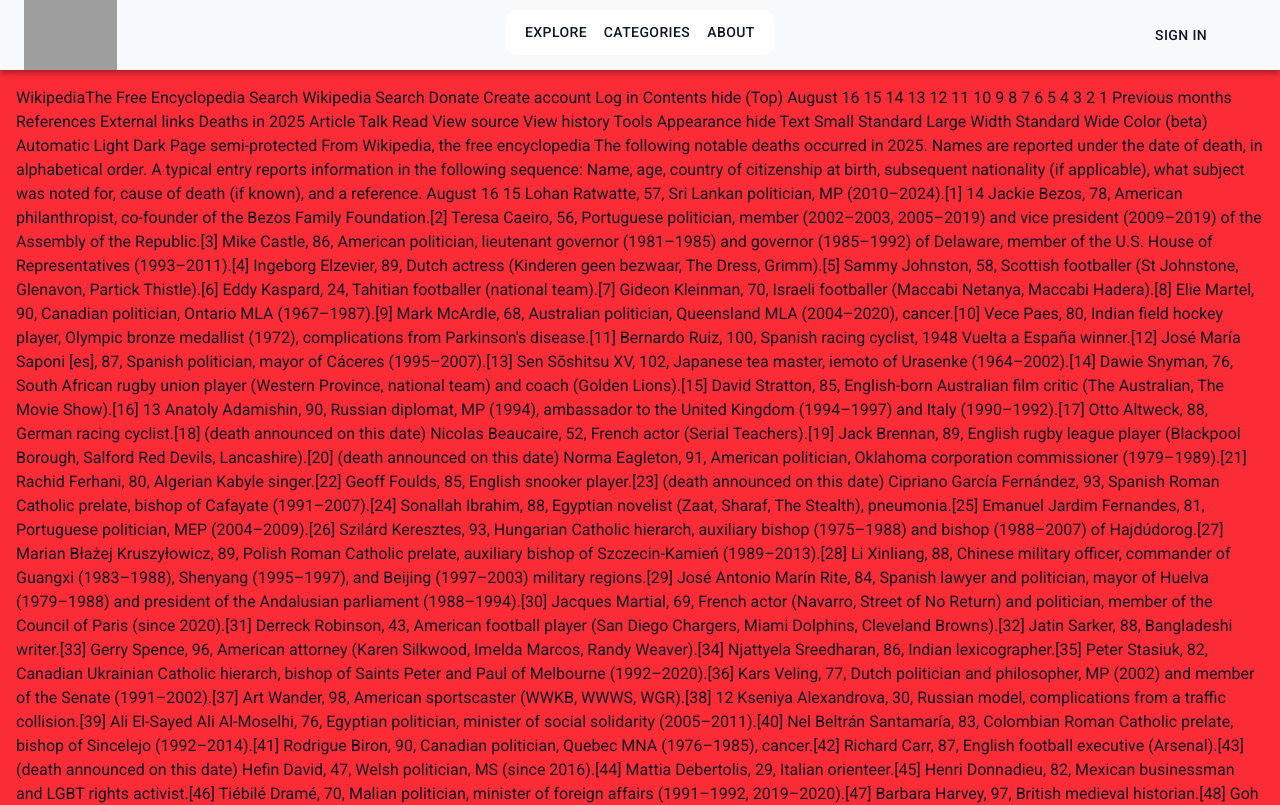
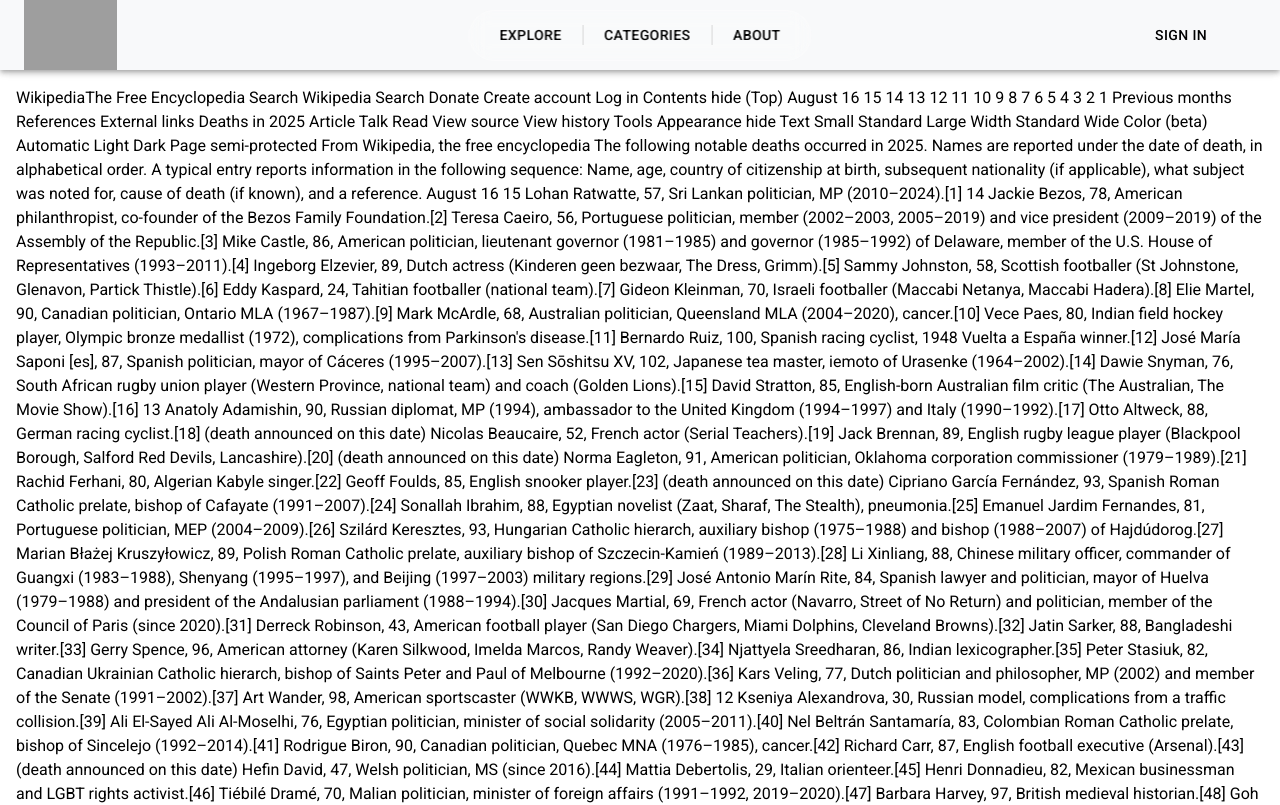
Before and after one commit to suleman-badar/FindHere, a React (Vite) app in the folder client/: page / in a window 1280 px wide. Shown: the top 805 px of the page. Built offline with nearby package versions, Linux system fonts and the light colour scheme; grey boxes are pictures that could not be loaded; some icons are missing.

Commit message:
Added transparent navbar

```diff
--- a/client/src/App.jsx
+++ b/client/src/App.jsx
@@ -12,9 +12,9 @@
 function App() {
   return (
     <BrowserRouter>
-      <div className="flex flex-col min-h-screen w-full bg-red-500 text-gray-900">
+      <div className="flex flex-col min-h-screen w-full  ">
         <Navbar />
-        <main className="flex-grow w-full p-4">
+        <main className="flex-grow w-full p-4 ">
           <Routes>
             <Route path="/" element={<Home />} />
             <Route path="/dashboard" element={<Dashboard />} />
--- a/client/src/components/NavLinks.jsx
+++ b/client/src/components/NavLinks.jsx
@@ -1,3 +1,5 @@
+import React from "react";
+
 import {
     Box,
     List,
@@ -5,6 +7,7 @@
     ListItemIcon,
     ListItemText,
     Button,
+    Divider,
 } from "@mui/material";
 import { Link } from "react-router-dom";
 
@@ -35,21 +38,44 @@
             position: "fixed",
             left: "50%",
             transform: "translateX(-50%)",
-            top: "10px", // adjust based on your AppBar height
-            zIndex: 1100, // make sure it stays above content if needed
-            backgroundColor: "white",
-            borderRadius: "12px",
-            padding: "4px 12px",
-        }}>
-            {links.map((link) => (
+            top: "10px",
+            zIndex: 1100,
+
+            /* 🔹 Frosted glass effect */
+            backgroundColor: "rgba(255, 255, 255, 0.2)",
+            backdropFilter: "blur(10px) saturate(100%)",
+            WebkitBackdropFilter: "blur(12px) saturate(180%)",
+
+            borderRadius: "50px",
+            padding: "6px 14px",
+
+            border: "1px solid rgba(255, 255, 255, 0.3)",
+            // boxShadow: "0 4px 20px rgba(0, 0, 0, 0.05)",
+        }}
+        >
+            {links.map((link, index) => (
+                <React.Fragment key={link.text}>
                     <Button
-                    key={link.text}
                         color="inherit"
                         component={Link}
                         to={link.path}
+                        sx={{ px: 2 }}
                     >
                         {link.text}
                     </Button>
+                    {index < links.length - 1 && (
+                        <Divider
+                            orientation="vertical"
+                            flexItem
+                            sx={{
+                                mx: 0.5,
+                                height: "20px", // adjust height
+                                alignSelf: "center",
+                                borderColor: "rgba(200, 200, 200, 0.7)",
+                            }}
+                        />
+                    )}
+                </React.Fragment>
             ))}
         </Box>
     );
--- a/client/src/components/Navbar.jsx
+++ b/client/src/components/Navbar.jsx
@@ -14,6 +14,7 @@
         { text: "Explore", path: "/", icon: <ExploreIcon sx={{ color: "#082567" }} /> },
         { text: "Categories", path: "/categories", icon: <CategoryIcon sx={{ color: "#082567" }} /> },
         { text: "About", path: "/about", icon: <InfoIcon sx={{ color: "#082567" }} /> },
+
     ];
 
     return (
```
Lines whose indentation alone changed are shown as unchanged.
